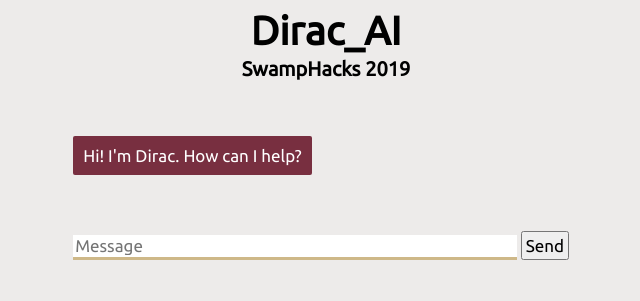
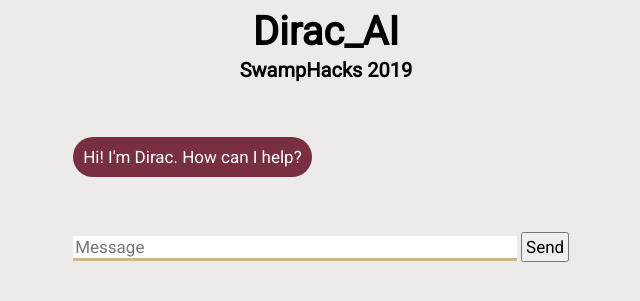
Before and after one commit to LeoSaucedo/Dirac, a Flask app: page / in a window 1280 px wide. Shown: the top 301 px of the page, without its empty margins (314-954 px from the left). Run offline with Flask 2, Linux system fonts and the light colour scheme; parts of the project's set-up code (start-up, migrations or seed data) failed here and were passed over; some libraries are stand-ins or nearby versions.

Commit message:
Modernized chat UI.

```diff
--- a/static/style.css
+++ b/static/style.css
@@ -1,5 +1,5 @@
 body {
-    font-family: Ubuntu;
+    font-family: Roboto;
     background-color: #edebea;
 }
 
@@ -37,20 +37,20 @@
     width: 80%;
     border: none;
     border-bottom: 3px solid #CEB888;
-    font-family: Ubuntu;
+    font-family: Roboto;
     font-size: 6vw;
     align-content: center;
 }
 
 #buttonInput {
     padding: 3px;
-    font-family: Ubuntu;
+    font-family: Roboto;
     font-size: 6vw;
 }
 
 .userText {
     color: black;
-    font-family: Ubuntu;
+    font-family: Roboto;
     font-size: 6vw;
     text-align: right;
     line-height: 12vw;
@@ -64,16 +64,17 @@
 
 .botText {
     color: white;
-    font-family: Ubuntu;
+    font-family: Roboto;
     font-size: 6vw;
     text-align: left;
     line-height: 12vw;
 }
 
 .botText span {
+
     background-color: #782F40;
     padding: 10px;
-    border-radius: 2px;
+    border-radius: 20px;
 }
 
 #tidbit {
@@ -85,7 +86,7 @@
 
 @media screen and (min-width: 800px) {
     body {
-        font-family: Ubuntu;
+        font-family: Roboto;
     }
 
     h1 {
@@ -122,19 +123,19 @@
         width: 87%;
         border: none;
         border-bottom: 3px solid #CEB888;
-        font-family: Ubuntu;
+        font-family: Roboto;
         font-size: 17px;
     }
 
     #buttonInput {
         padding: 3px;
-        font-family: Ubuntu;
+        font-family: Roboto;
         font-size: 17px;
     }
 
     .userText {
         color: black;
-        font-family: Ubuntu;
+        font-family: Roboto;
         font-size: 17px;
         text-align: right;
         line-height: 30px;
@@ -143,12 +144,12 @@
     .userText span {
         background-color: #CEB888;
         padding: 10px;
-        border-radius: 2px;
+        border-radius: 20px;
     }
 
     .botText {
         color: white;
-        font-family: Ubuntu;
+        font-family: Roboto;
         font-size: 17px;
         text-align: left;
         line-height: 30px;
@@ -157,7 +158,7 @@
     .botText span {
         background-color: #782F40;
         padding: 10px;
-        border-radius: 2px;
+        border-radius: 20px;
     }
 
     #tidbit {
--- a/templates/index.html
+++ b/templates/index.html
@@ -4,6 +4,7 @@
     <link rel="stylesheet" type="text/css" href="/static/style.css">
     <script src="https://ajax.googleapis.com/ajax/libs/jquery/3.2.1/jquery.min.js"></script>
     <link rel="stylesheet" type="text/css" href="//fonts.googleapis.com/css?family=Ubuntu" />
+    <link href="https://fonts.googleapis.com/css?family=Roboto" rel="stylesheet">
   </head>
   <body>
     <h1>Dirac_AI</h1>
@@ -153,7 +154,7 @@
             else if(data.includes("https://")){
               window.open(data);
             }else{
-              // Generates
+              // Generates text box with the returned value.
               setBotMessage(data);
             }
           });
```
